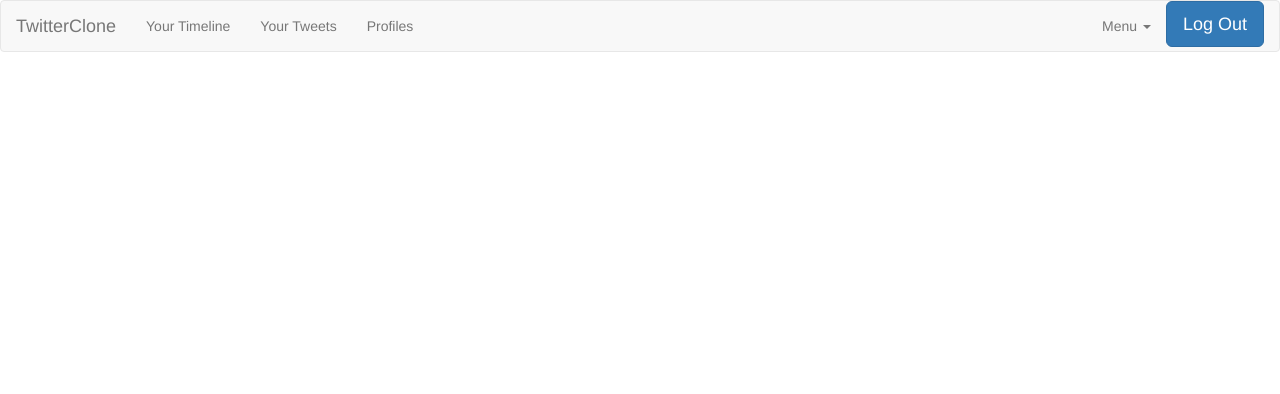
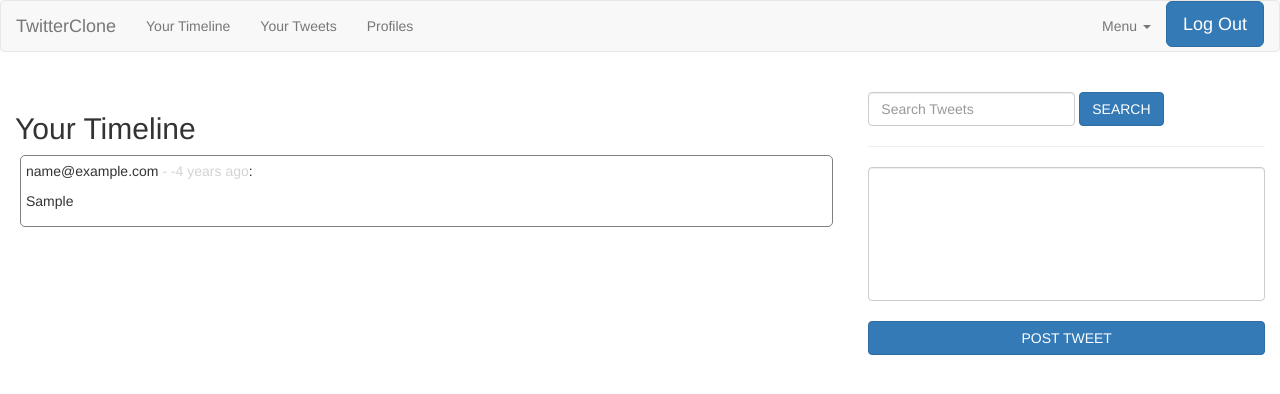
Before and after one commit to MylesWritesCode/CompleteWebDeveloperCourse, a PHP site: page /index.php?page=tweets in a window 1280 px wide. Shown: the top 394 px of the page. Run offline with PHP 8.4, Linux system fonts and the light colour scheme; the visitor is signed in with stand-in values (Sample User, id 1); tables that the repository leaves empty or names only in its code hold one stand-in row (values such as "Sample post"); a stand-in replaces the project's code that opens the database connection; some libraries are stand-ins or nearby versions.

Commit message:
Added tweets.php
This page will primarily show all the tweets that you've created.

```diff
--- a/TwitterClone/app/actions.php
+++ b/TwitterClone/app/actions.php
@@ -80,8 +80,8 @@
       echo "Your tweet is too long.";
     } else {
       $tweetQuery = "INSERT INTO `tweets` (`user_id`, `tweet`, `datetime`) VALUES ('".$userId."', '".$tweet."', NOW())";
+      $tweetResult = mysqli_query($link, $tweetQuery);
       echo "1";
-      $tweetResult = mysqli_query($link, $tweetQuery);
     }
   }
 ?>
--- a/TwitterClone/app/functions.php
+++ b/TwitterClone/app/functions.php
@@ -32,17 +32,21 @@
   // Display Tweets
   function displayTweets($type) {
     global $link;
+    $sessionUser = mysqli_real_escape_string($link, $_SESSION['id']);
+    $whereClause = "";
     if ($type == 'public') {
       $whereClause = "";
     } else if ($type == 'isFollowing') {
-      $query = "SELECT * FROM `isFollowing` WHERE `follower` = '".mysqli_real_escape_string($link, $_SESSION['id'])."'";
+      $query = "SELECT * FROM `isFollowing` WHERE `follower` = '".$sessionUser."'";
       $result = mysqli_query($link, $query);
-      $whereClause = "";
-      $sessionUser = $_SESSION['id'];
       while ($row = mysqli_fetch_assoc($result)) {
         if ($whereClause == "") $whereClause = "WHERE";
         else $whereClause .= "OR";
         $whereClause .= "`user_id`='".$row['isFollowing']."' OR `user_id`='".$sessionUser."'";
+      }
+    } else if ($type == 'userTweets') {
+      if (array_key_exists("id", $_SESSION)) {
+        $whereClause = "WHERE `user_id` = '".$sessionUser."'";
       }
     }
     $query = "SELECT * FROM `tweets` ".$whereClause." ORDER BY `datetime` DESC LIMIT 10";
--- a/TwitterClone/app/index.php
+++ b/TwitterClone/app/index.php
@@ -4,6 +4,8 @@
   if (array_key_exists("page", $_GET)) {
     if ($_GET['page'] == 'timeline') {
       include "views/timeline.php";
+    } else if ($_GET['page'] == 'tweets') {
+      include "views/tweets.php";
     }
   } else {
     include "views/home.php";
--- a/TwitterClone/app/script.js
+++ b/TwitterClone/app/script.js
@@ -57,7 +57,7 @@ $(document).ready(function(){
       url: "actions.php?action=postTweet",
       data: "tweetContent=" + $("#tweetContent").val(),
       success: function(result) {
-        if (result == "1"){
+        if (result == "1") {
           $("#tweetSucess").show();
           $("#tweetFail").hide();
         } else if (result != "") {
--- /dev/null
+++ b/TwitterClone/app/views/tweets.php
@@ -0,0 +1,17 @@
+<div class="container-fluid">
+  <div class="row margin-top-20px">
+    <div class="col-md-8">
+      <h2>Your Timeline</h2>
+      <?php displayTweets('userTweets'); ?>
+    </div> <!-- col-md-8 -->
+    <div class="col-md-4">
+      <?php displaySearch(); ?>
+      <hr>
+      <?php
+        if (array_key_exists("id", $_SESSION)) {
+          displayTweetBox();
+        }
+      ?>
+    </div> <!-- col-md-4 -->
+  </div> <!-- row -->
+</div> <!-- container-fluid -->
```
